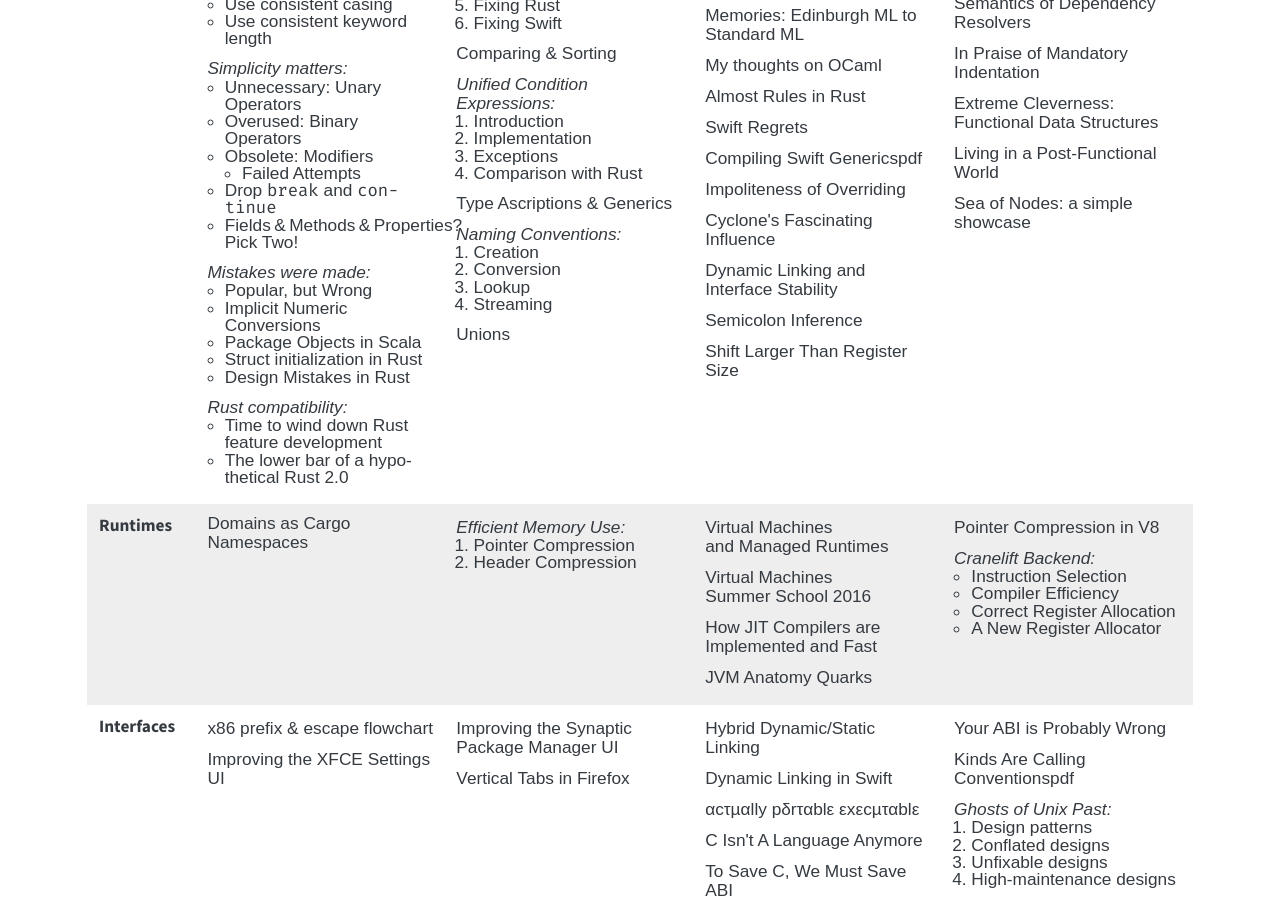
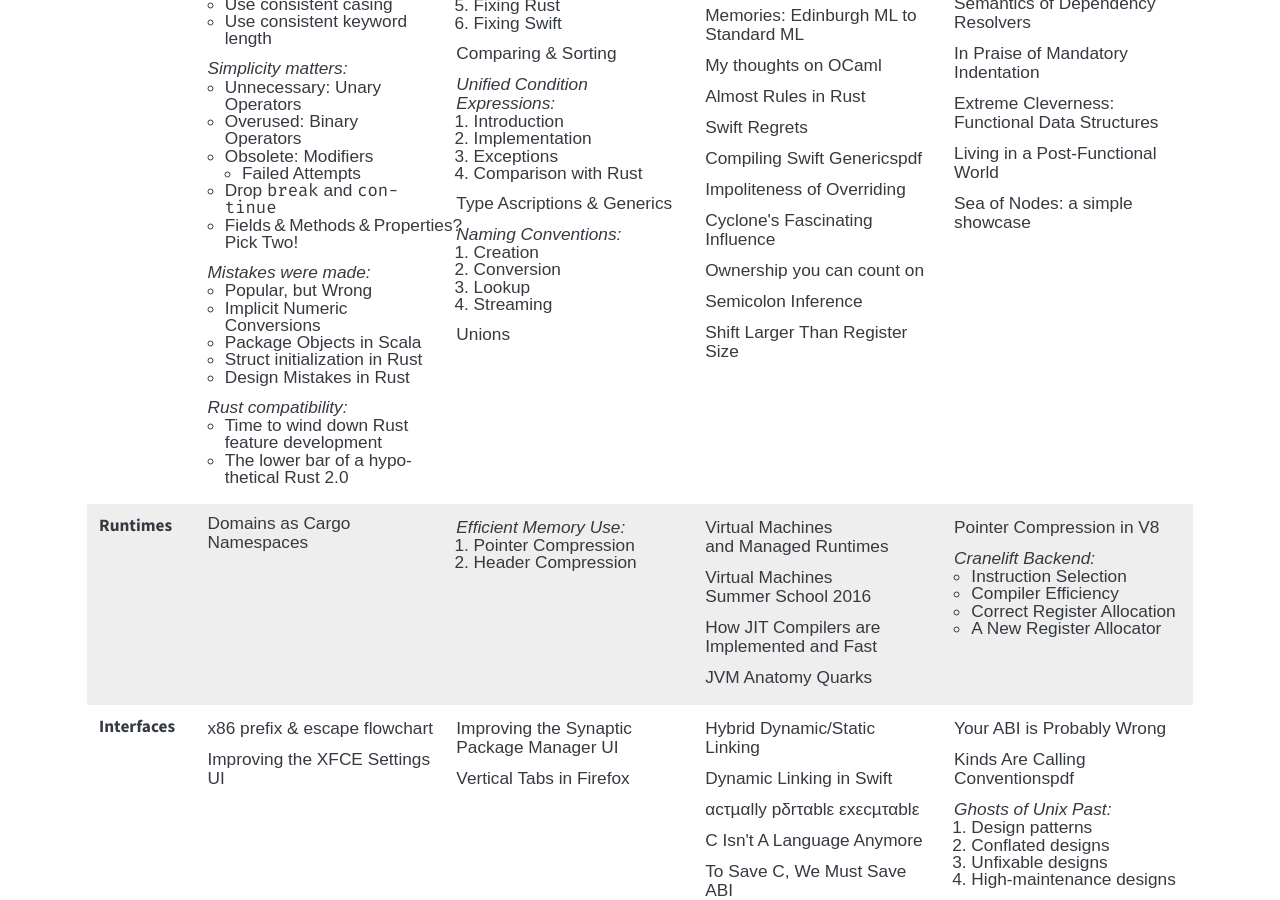
Before and after one commit to soc/soc.me, a Jekyll site: the page built from index.md, in a window 1280 px wide and 900 px high, scrolled down 421 px. Built offline with Jekyll 4.4.1, drawn with Linux system fonts in a browser that asks for light colours; some web fonts are replaced.

Commit message:
add "Ownership you can count on" link, replacing duplicate link

```diff
--- a/index.md
+++ b/index.md
@@ -133,7 +133,7 @@
       <div><a href="http://download.swift.org/docs/assets/generics.pdf">Compiling Swift Generics</a><sup>pdf</sup></div>
       <div><a href="https://journal.stuffwithstuff.com/2012/12/19/the-impoliteness-of-overriding-methods/">Impoliteness of Overriding</a></div>
       <div><a href="https://pling.jondgoodwin.com/post/cyclone/">Cyclone's Fascinating Influence</a></div>
-      <div><a href="https://gankra.github.io/blah/swift-abi/">Dynamic Linking and Interface Stability</a></div>
+      <div><a href="https://muxup.com/2023q4/ownership-you-can-count-on">Ownership you can count on</a></div>
       <div><a href="https://pling.jondgoodwin.com/post/semicolon-inference/">Semicolon Inference</a></div>
       <div><a href="https://devblogs.microsoft.com/oldnewthing/20230904-00/?p=108704" class="compact">Shift Larger Than Register Size</a></div>
     </td>
```
